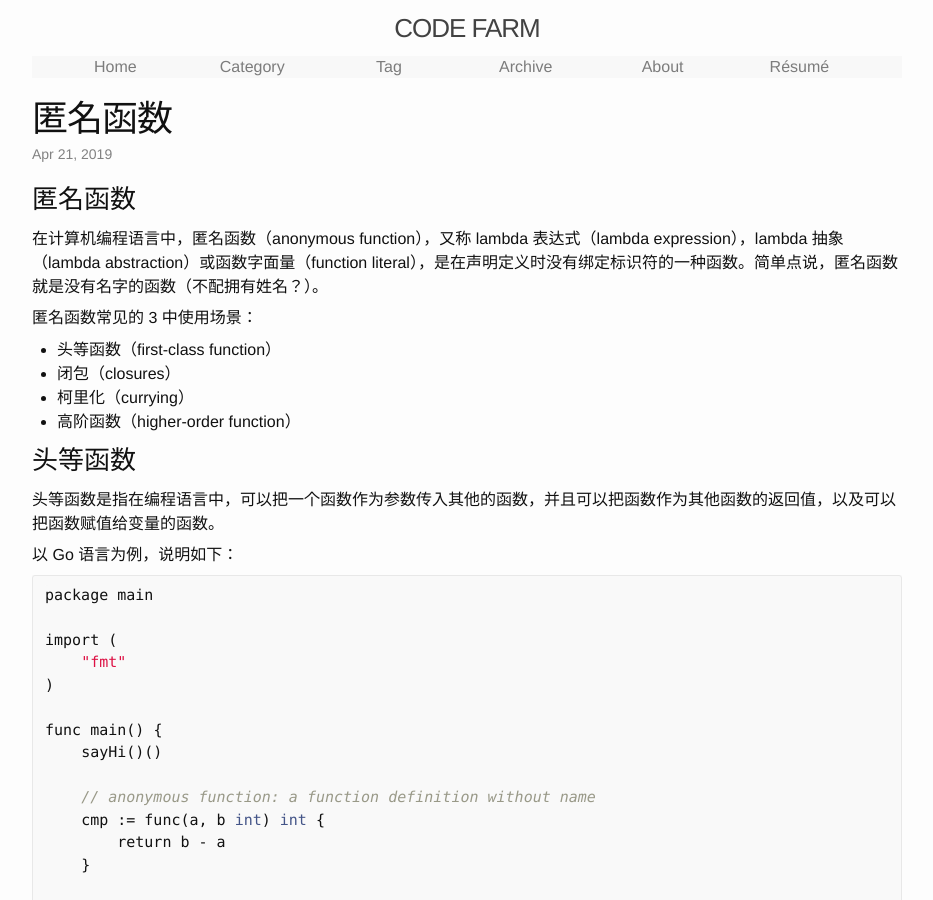
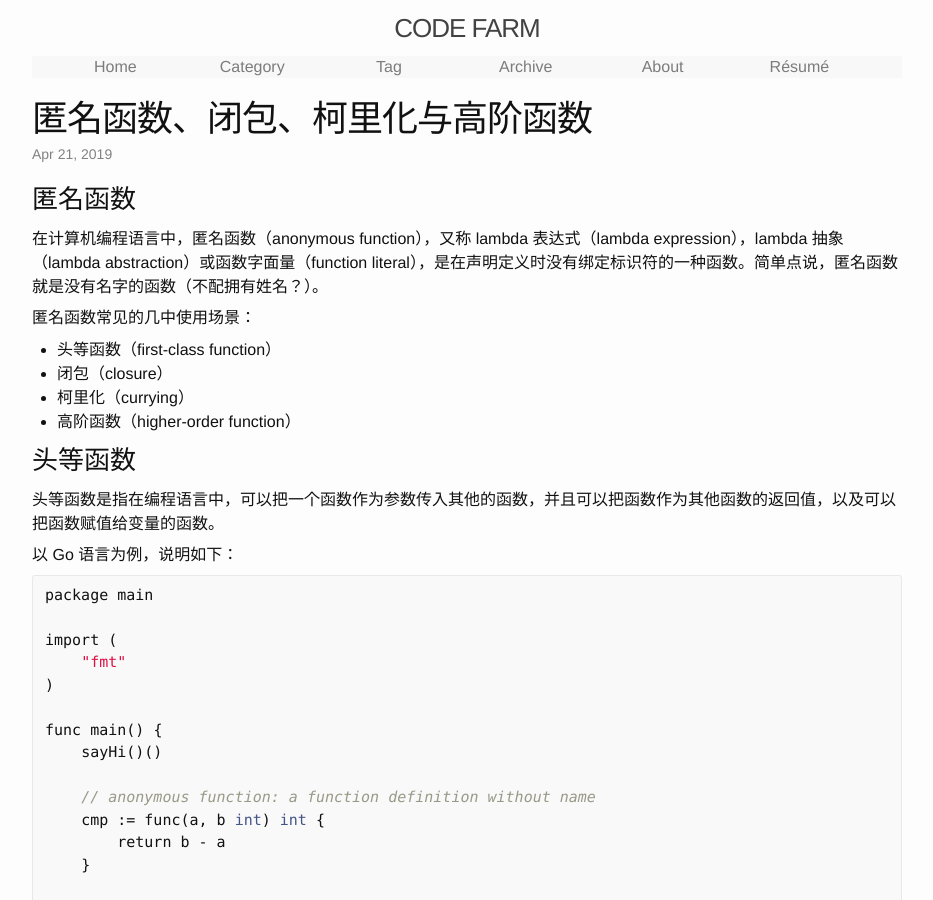
Before and after one commit to ousiax/ousiax.github.io, a Jekyll site: the page built from _posts/2019-04-21-anonymous-functions-in-go.md, in a window 1280 px wide and 900 px high. Shown: the whole window, without its empty margins (173-1106 px from the left). Built offline with Jekyll 4.4.1, drawn with Linux system fonts in a browser that asks for light colours.

Commit message:
Update 2019-04-21-anonymous-functions-in-go.md

```diff
--- a/_posts/2019-04-21-anonymous-functions-in-go.md
+++ b/_posts/2019-04-21-anonymous-functions-in-go.md
@@ -1,6 +1,6 @@
 ---
 layout: post
-title: 匿名函数
+title: 匿名函数、闭包、柯里化与高阶函数
 date: 2019-04-21 17:01:16 +0800
 categories: ['programming']
 tags: ['programming']
@@ -10,10 +10,10 @@ tags: ['programming']
 
 在计算机编程语言中，匿名函数（anonymous function），又称 lambda 表达式（lambda expression），lambda 抽象（lambda abstraction）或函数字面量（function literal），是在声明定义时没有绑定标识符的一种函数。简单点说，匿名函数就是没有名字的函数（不配拥有姓名？）。
 
-匿名函数常见的 3 中使用场景：
+匿名函数常见的几中使用场景：
 
 - 头等函数（first-class function）
-- 闭包（closures）
+- 闭包（closure）
 - 柯里化（currying）
 - 高阶函数（higher-order function）
 
```
